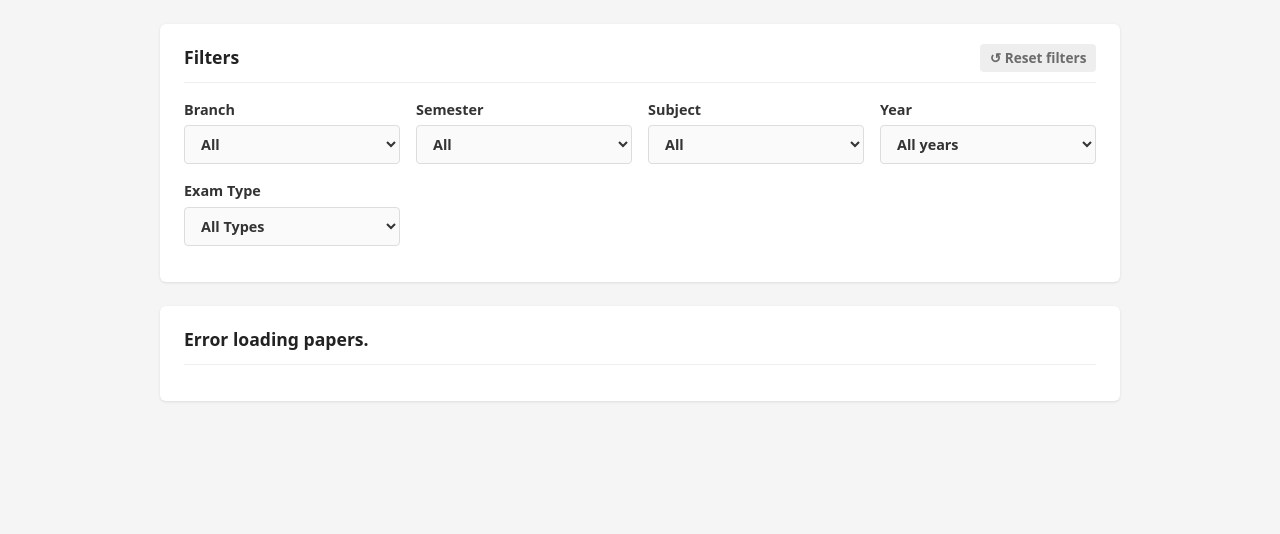
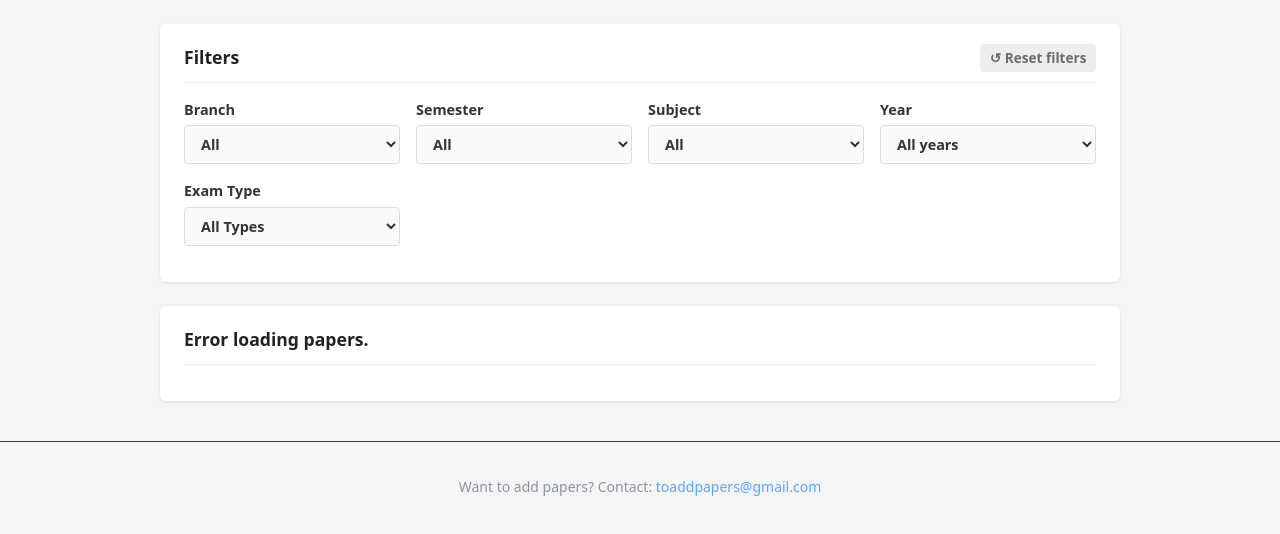
Before and after one commit to MANIKANTH678/pyq-portal, a website: page public/index.html in a window 1280 px wide. Shown: the part 68-602 px from the top of the page. Drawn offline with Linux system fonts and the light colour scheme; no server answers.

Commit message:
Add contact email to footer

```diff
--- a/public/index.html
+++ b/public/index.html
@@ -74,5 +74,9 @@
   </section>
 
   <script src="student.js"></script>
+   <!-- Contact Info Footer -->
+    <footer style="text-align: center; padding: 20px; margin-top: 40px; color: #8b949e; font-size: 14px; border-top: 1px solid #30363d;">
+      <p>Want to add papers? Contact: <a href="mailto:toaddpapers@gmail.com" style="color: #58a6ff; text-decoration: none;">toaddpapers@gmail.com</a></p>
+    </footer>
 </body>
 </html>
```
